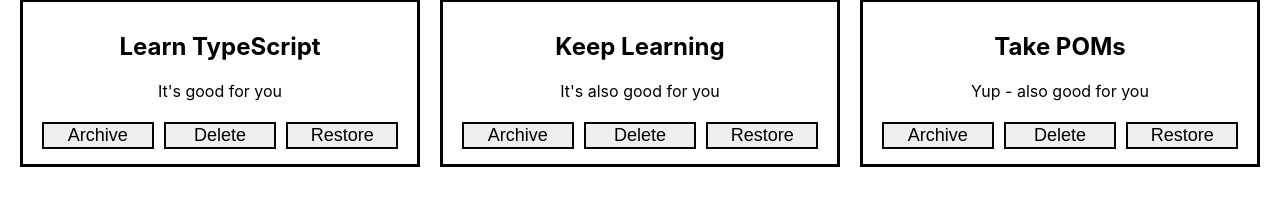
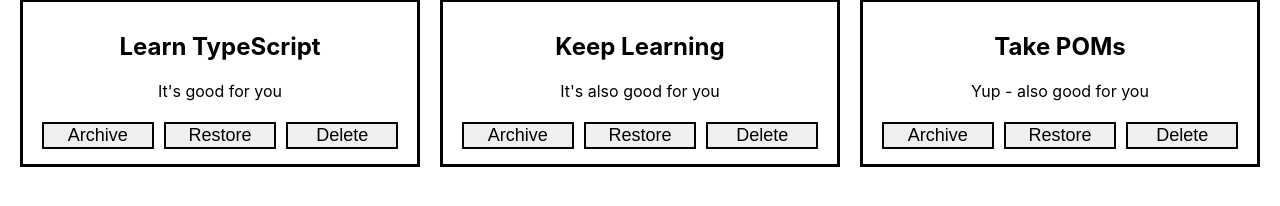
Before and after one commit to Ant-Shell/ideabox-ts, a React (Create React App) app: page / in a window 1280 px wide. Shown: the part 214-420 px from the top of the page. Built offline with nearby package versions, Linux system fonts and the light colour scheme.

Commit message:
Reorder buttons

```diff
--- a/src/components/Card/Card.tsx
+++ b/src/components/Card/Card.tsx
@@ -17,8 +17,8 @@ const Card: FC<Props> = ({id, title, description, deleteIdea, toArchive }) => {
       <h2>{title}</h2>
       <p>{description}</p>
       <button onClick={() => toArchive(id)}>Archive</button>
+      <button onClick={() => restoreIdea(id)}>Restore</button>
       <button onClick={() => deleteIdea(id)}>Delete</button>
-      <button onClick={() => restoreIdea(id)}>Restore</button>
     </div>
   )
 }
```
